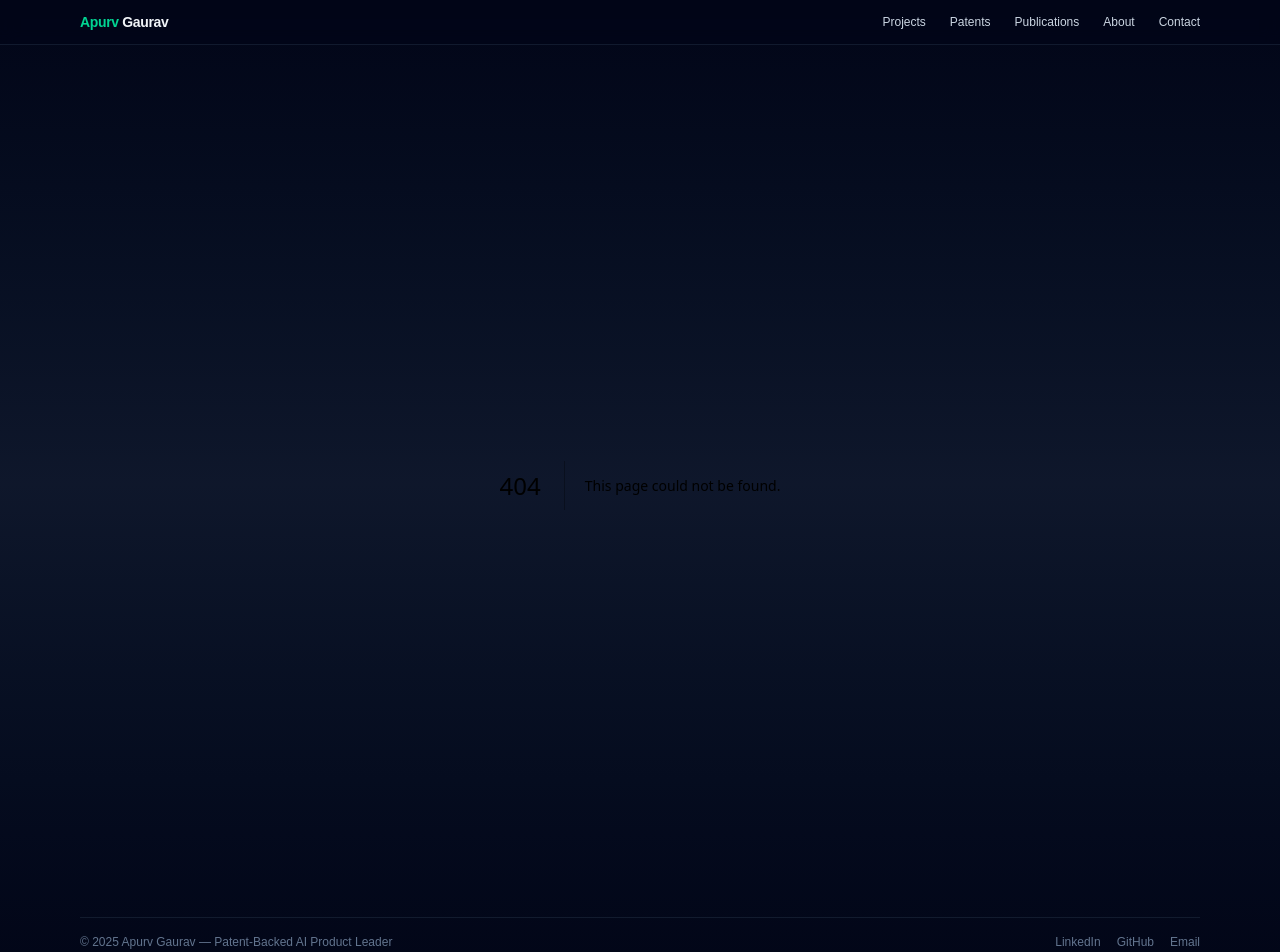
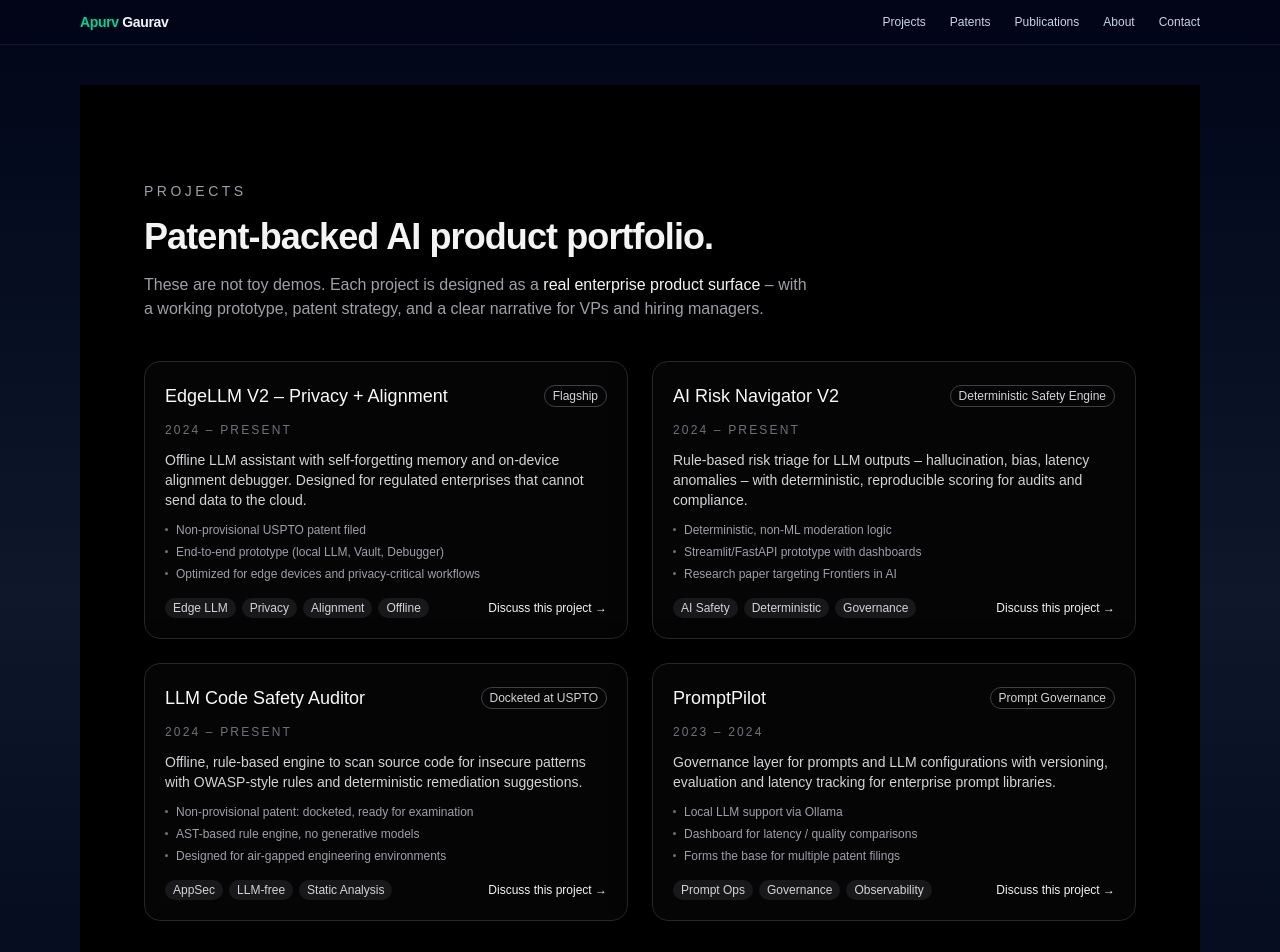
Before and after one commit to apurvgaurav/apurv-portfolio, a Next.js app: page /projects in a window 1280 px wide. Before the commit this address had no page. Shown: the top 952 px of the page. Built offline with nearby package versions, Linux system fonts and the light colour scheme.

Commit message:
feat: add projects page

```diff
--- /dev/null
+++ b/app/projects/page.tsx
@@ -0,0 +1,146 @@
+// app/projects/page.tsx
+import Link from "next/link";
+
+const projects = [
+  {
+    title: "EdgeLLM V2 – Privacy + Alignment",
+    badge: "Flagship",
+    timeframe: "2024 – Present",
+    summary:
+      "Offline LLM assistant with self-forgetting memory and on-device alignment debugger. Designed for regulated enterprises that cannot send data to the cloud.",
+    highlights: [
+      "Non-provisional USPTO patent filed",
+      "End-to-end prototype (local LLM, Vault, Debugger)",
+      "Optimized for edge devices and privacy-critical workflows",
+    ],
+    tags: ["Edge LLM", "Privacy", "Alignment", "Offline"],
+  },
+  {
+    title: "AI Risk Navigator V2",
+    badge: "Deterministic Safety Engine",
+    timeframe: "2024 – Present",
+    summary:
+      "Rule-based risk triage for LLM outputs – hallucination, bias, latency anomalies – with deterministic, reproducible scoring for audits and compliance.",
+    highlights: [
+      "Deterministic, non-ML moderation logic",
+      "Streamlit/FastAPI prototype with dashboards",
+      "Research paper targeting Frontiers in AI",
+    ],
+    tags: ["AI Safety", "Deterministic", "Governance"],
+  },
+  {
+    title: "LLM Code Safety Auditor",
+    badge: "Docketed at USPTO",
+    timeframe: "2024 – Present",
+    summary:
+      "Offline, rule-based engine to scan source code for insecure patterns with OWASP-style rules and deterministic remediation suggestions.",
+    highlights: [
+      "Non-provisional patent: docketed, ready for examination",
+      "AST-based rule engine, no generative models",
+      "Designed for air-gapped engineering environments",
+    ],
+    tags: ["AppSec", "LLM-free", "Static Analysis"],
+  },
+  {
+    title: "PromptPilot",
+    badge: "Prompt Governance",
+    timeframe: "2023 – 2024",
+    summary:
+      "Governance layer for prompts and LLM configurations with versioning, evaluation and latency tracking for enterprise prompt libraries.",
+    highlights: [
+      "Local LLM support via Ollama",
+      "Dashboard for latency / quality comparisons",
+      "Forms the base for multiple patent filings",
+    ],
+    tags: ["Prompt Ops", "Governance", "Observability"],
+  },
+];
+
+export default function ProjectsPage() {
+  return (
+    <main className="min-h-screen bg-black text-zinc-100">
+      <section className="mx-auto flex w-full max-w-5xl flex-col gap-10 px-4 pb-20 pt-24">
+        <header className="space-y-4">
+          <p className="text-sm uppercase tracking-[0.25em] text-zinc-400">
+            Projects
+          </p>
+          <h1 className="text-3xl font-semibold tracking-tight sm:text-4xl">
+            Patent-backed AI product portfolio.
+          </h1>
+          <p className="max-w-2xl text-sm text-zinc-400 sm:text-base">
+            These are not toy demos. Each project is designed as a{" "}
+            <span className="text-zinc-100">
+              real enterprise product surface
+            </span>{" "}
+            – with a working prototype, patent strategy, and a clear narrative
+            for VPs and hiring managers.
+          </p>
+        </header>
+
+        <div className="grid gap-6 md:grid-cols-2">
+          {projects.map((project) => (
+            <article
+              key={project.title}
+              className="flex flex-col justify-between rounded-2xl border border-zinc-800 bg-zinc-950/60 p-5 shadow-[0_0_40px_rgba(0,0,0,0.45)]"
+            >
+              <div className="space-y-3">
+                <div className="flex items-center justify-between gap-2">
+                  <h2 className="text-lg font-medium text-zinc-50">
+                    {project.title}
+                  </h2>
+                  <span className="rounded-full border border-zinc-700 px-2 py-0.5 text-xs text-zinc-300">
+                    {project.badge}
+                  </span>
+                </div>
+                <p className="text-xs uppercase tracking-[0.18em] text-zinc-500">
+                  {project.timeframe}
+                </p>
+                <p className="text-sm text-zinc-300">{project.summary}</p>
+                <ul className="mt-2 space-y-1.5 text-xs text-zinc-400">
+                  {project.highlights.map((item) => (
+                    <li key={item} className="flex gap-2">
+                      <span className="mt-[6px] h-[3px] w-[3px] rounded-full bg-zinc-500" />
+                      <span>{item}</span>
+                    </li>
+                  ))}
+                </ul>
+              </div>
+              <div className="mt-4 flex flex-wrap items-center justify-between gap-3">
+                <div className="flex flex-wrap gap-1.5">
+                  {project.tags.map((tag) => (
+                    <span
+                      key={tag}
+                      className="rounded-full bg-zinc-900 px-2 py-0.5 text-xs text-zinc-300"
+                    >
+                      {tag}
+                    </span>
+                  ))}
+                </div>
+                <Link
+                  href="/contact"
+                  className="text-xs font-medium text-zinc-100 underline-offset-4 hover:underline"
+                >
+                  Discuss this project →
+                </Link>
+              </div>
+            </article>
+          ))}
+        </div>
+
+        <div className="mt-4 rounded-2xl border border-zinc-800 bg-zinc-950/80 p-4 text-xs text-zinc-400 sm:text-sm">
+          <p>
+            For full technical deep dives (architectures, patents, and research
+            papers),{" "}
+            <Link
+              href="/contact"
+              className="font-medium text-zinc-100 underline-offset-4 hover:underline"
+            >
+              contact me
+            </Link>{" "}
+            and I’ll share privileged material under NDA.
+          </p>
+        </div>
+      </section>
+    </main>
+  );
+}
```
